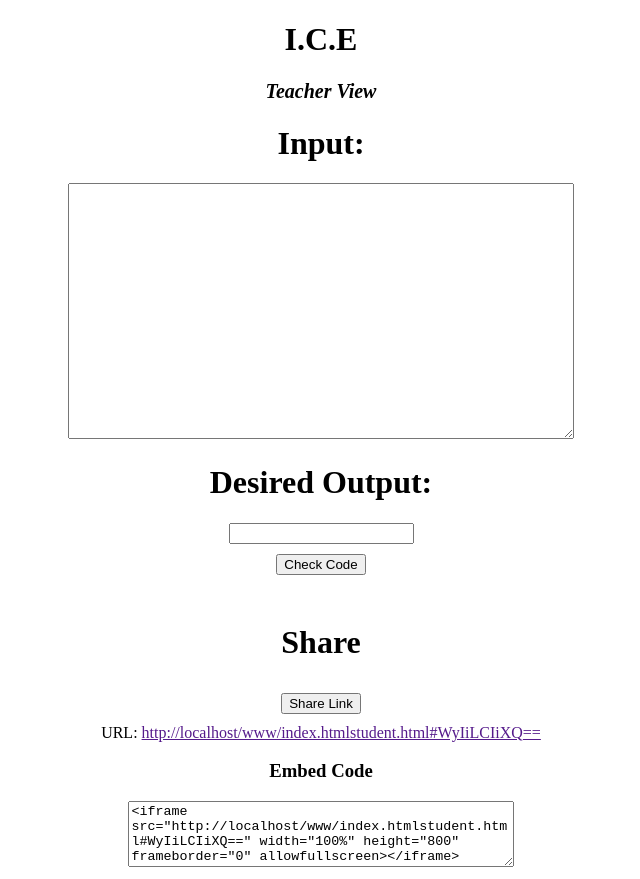
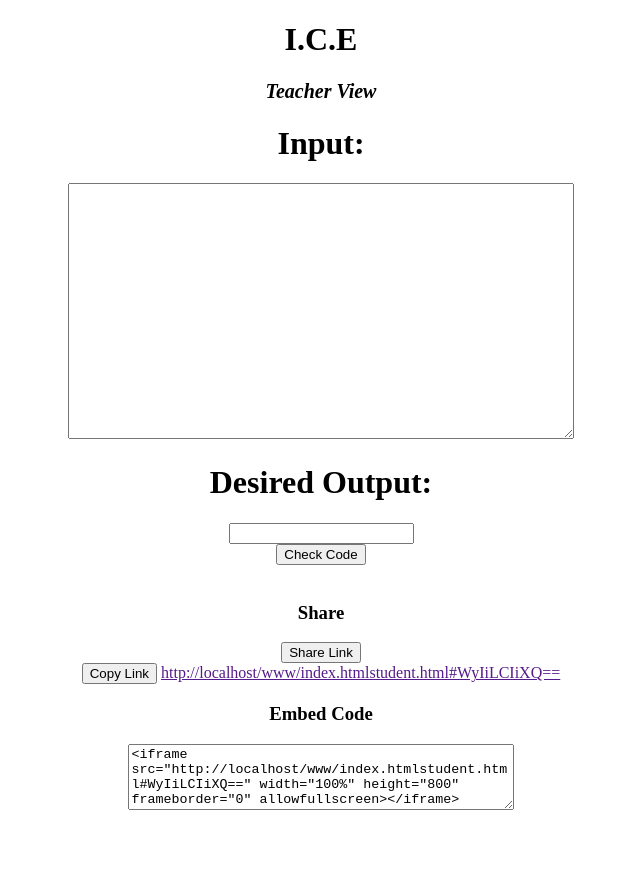
Before and after one commit to jncraton/ice, a website: page www/index.html in a window 1280 px wide. Both pictures are taken after a click on the button "Share Link". Shown: the whole page, without its empty margins (319-959 px from the left). After the commit the page ends 822 px from the top, so only its background shows below. Drawn offline with Linux system fonts and the light colour scheme.

Commit message:
Adds better flow for copying links

```diff
--- a/www/index.html
+++ b/www/index.html
@@ -28,16 +28,18 @@
       <label id="check-code-result"></label>
     </div>
     <div>
-      <h1>Share</h1>
+      <h3>Share</h3>
       <button id="share">Share Link</button>
     </div>
     <nav>
-      <a id="url"></a>
-      <a href="" id="link-display"></a>
+      <button id="copy-link" hidden="hidden">Copy Link</button>
+      <a href="" id="link-display" target="_blank"></a>
       <h3 id="alert"></h3>
+    </nav>
+    <div>
       <h3>Embed Code</h3>
       <textarea id="embed-code" readonly></textarea>
-    </nav>
+    </div>
     <script src="main.js"></script>
   </main>
 </body>
--- a/www/main.js
+++ b/www/main.js
@@ -22,7 +22,7 @@ document.querySelector('#share').addEventListener('click', function () {
     location.origin + location.pathname + 'student.html' + `#${base64String}`
 
   document.querySelector('#link-display').innerHTML = url
-  document.querySelector('#url').innerHTML = 'URL: '
+  document.querySelector('#copy-link').removeAttribute("hidden");
   document.querySelector('#link-display').href = url
 
   const embedCode = `<iframe src="${url}" width="100%" height="800" frameborder="0" allowfullscreen></iframe>`
@@ -31,10 +31,10 @@ document.querySelector('#share').addEventListener('click', function () {
   document.querySelector('#embed-code').value = embedCode
 })
 
-const linkDisplay = document.querySelector('#link-display')
+const linkDisplay = document.querySelector('#copy-link')
 linkDisplay.addEventListener('click', function (event) {
   event.preventDefault()
-  navigator.clipboard.writeText(linkDisplay.href).then(
+  navigator.clipboard.writeText(document.querySelector("#link-display").innerHTML).then(
     function () {
       console.log('Copied link successfully!')
       document.querySelector('#alert').innerHTML = 'Link copied to clipboard'
--- a/www/style.css
+++ b/www/style.css
@@ -8,12 +8,7 @@
   tab-size: 4;
 }
 
-#share {
-  margin-top: 10px;
-  margin-bottom: 10px;
-}
-
-#run {
+#control-panel {
   margin-top: 10px;
   margin-bottom: 10px;
 }
```
